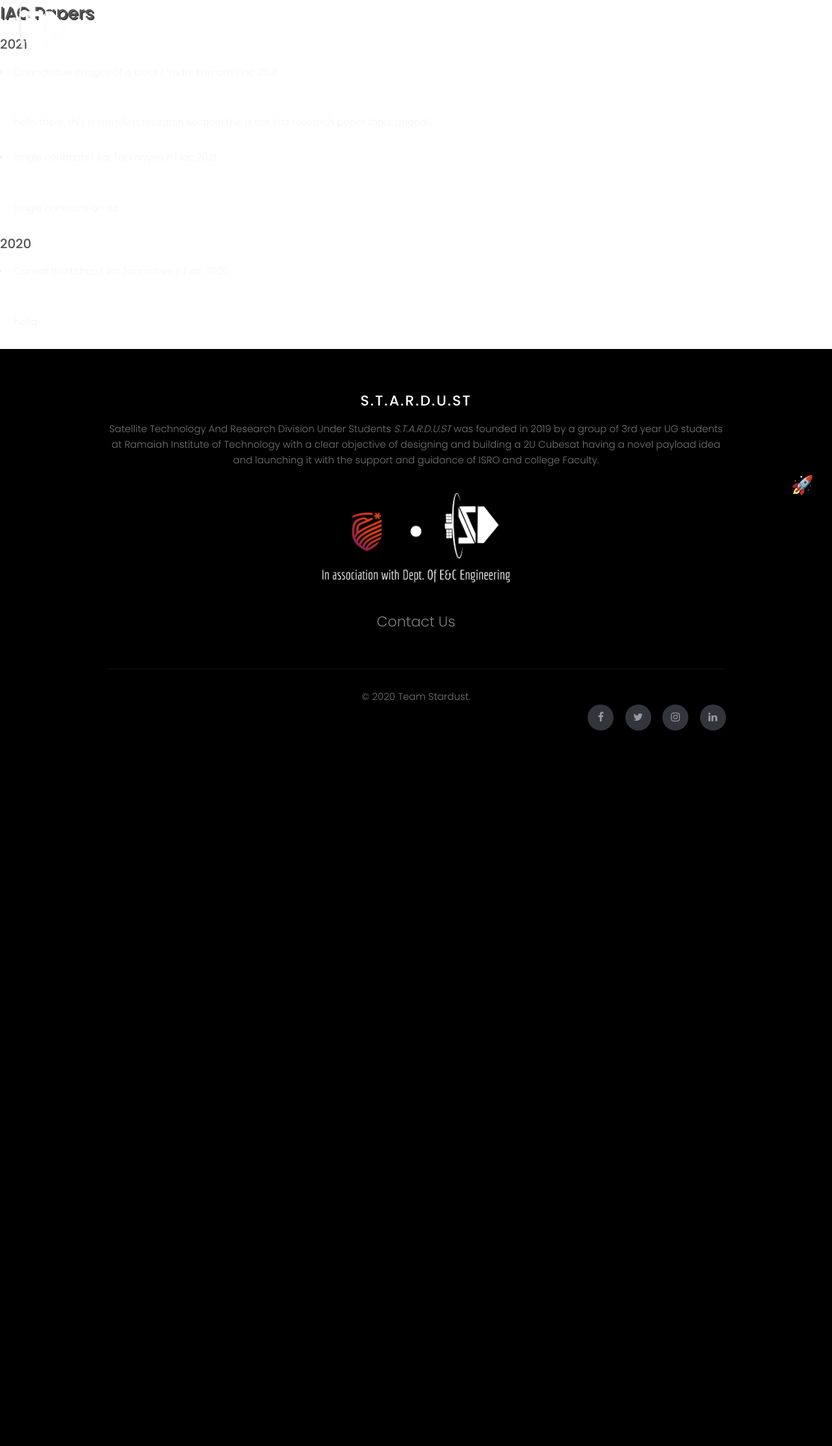
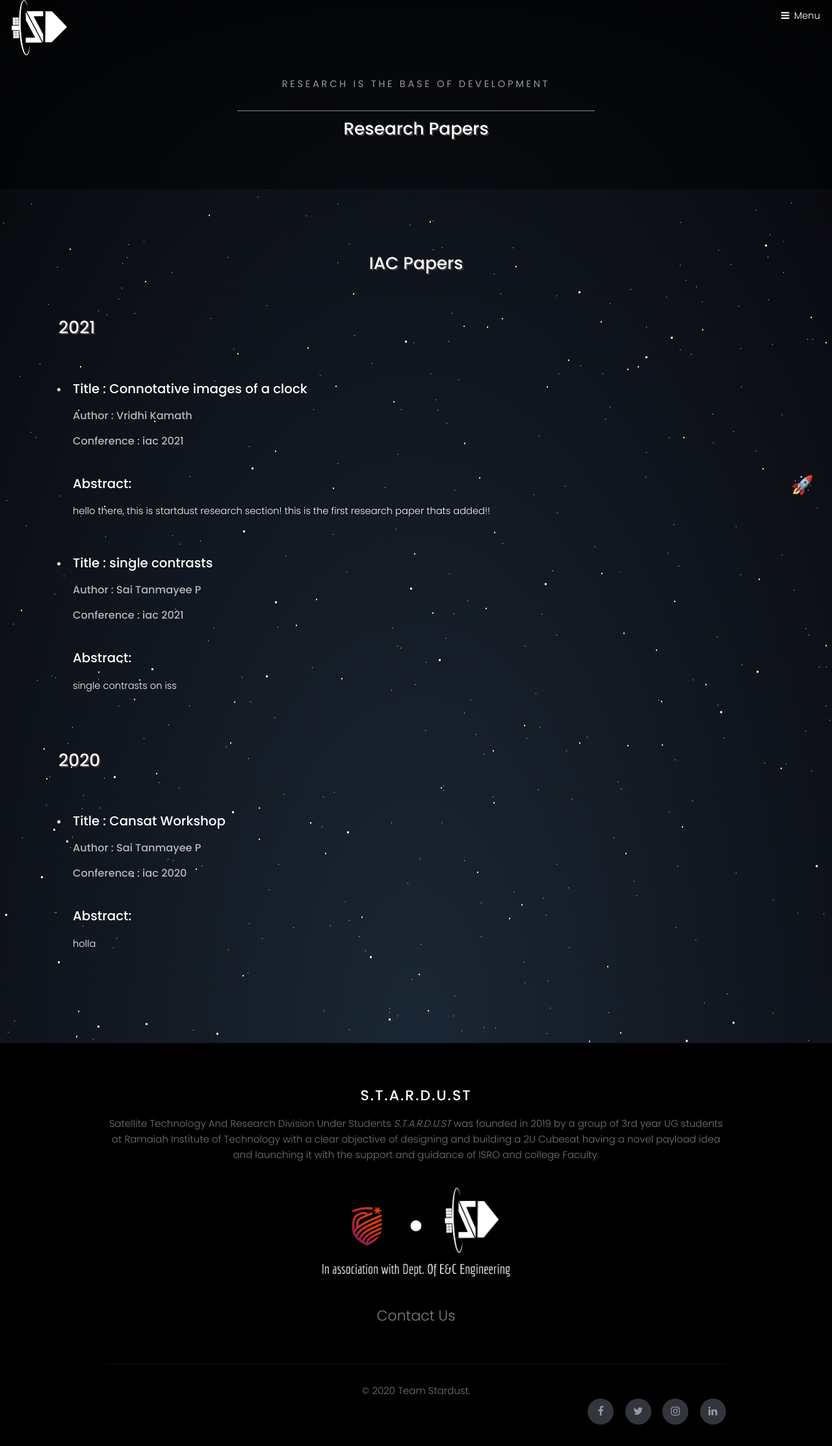
Before and after one commit to architlatkar27/stardustWebsiteBackend, a Django app: page /research in a window 1280 px wide. Shown: the whole page at 65% size. Before the commit the page ends 1124 px from the top, so only its background shows below. Run offline with Django 3.2, Linux system fonts and the light colour scheme; data comes from the database, SQL or seed files in the repository; both versions use the stored data as it was after the commit.

Commit message:
research page

```diff
--- a/Research/templates/Research/research.html
+++ b/Research/templates/Research/research.html
@@ -1,21 +1,39 @@
 {% extends 'base.html' %}
 {% block content %}
 
-<h2>
-    IAC Papers
-</h2>
+<section id="One" class="wrapper style3" >
+    <div class="inner">
+        <header class="align-center">
+            <p>Research is the base of development</p>
+            <h2>Research Papers</h2>
+        </header>
+    </div>
+</section>
+
+<section id="three" class="wrapper style2">
+    <div id="stars"></div>
+    <div id="stars2"></div>
+    <div id="stars3"></div>
+    <div class="inner">
+        <header class="align-center">
+            <h2>IAC Papers</h2><hr>
+        </header>
             {% regroup papers by year as years %}
 
             {% for year in years %}
-<h3>{{ year.grouper }}</h3>
+                <h2>{{ year.grouper }}</h2><hr>
                 <ul>
                 {% for paper in year.list %}
                 <li>
-        <p>{{ paper.title }} | {{ paper.author.name }} | {{ paper.conference }}</p><br>
+                    <h3>Title : {{ paper.title }}</h3>
+                    <h4 style="color: rgb(182, 182, 182);">Author : {{ paper.author.name }}</h4>
+                    <h4 style="color: rgb(182, 181, 182);"> Conference : {{ paper.conference }}</h4><br>
+                    <h3>Abstract:</h3>
                     <p>{{ paper.abstract }}</p>
-    </li>
+                </li><br>
                 {% endfor %}
                 </ul>
             {% endfor %}
-
+    </div>
+</section>
 {% endblock content %}
--- a/templates/base.html
+++ b/templates/base.html
@@ -47,7 +47,7 @@
       <ul class="links">
         <li><a href="{% url 'other:home' %}">Home</a></li>
         <li><a href="{% url 'Achievements:achievements' %}">Achievements</a></li>
-        <!--<li><a href="{% url 'Events:events' %}">Events</a></li>-->
+        <li><a href="{% url 'Research:research' %}">Research</a></li>
         <li><a href="{% url 'Members:team' %}">The Team</a></li>
         <li><a href="{% url 'other:subsystems' %}">Subsytems</a></li>
         <li><a href="{% url 'other:contact' %}">Contact us</a></li>
```
Also changed, not shown: Achievements/templates/Achievements/achievements.html (+48 -0 lines), Members/templates/Members/team.html (+4 -35 lines), db.sqlite3, 3 other files. Lines whose indentation alone changed are shown as unchanged.
